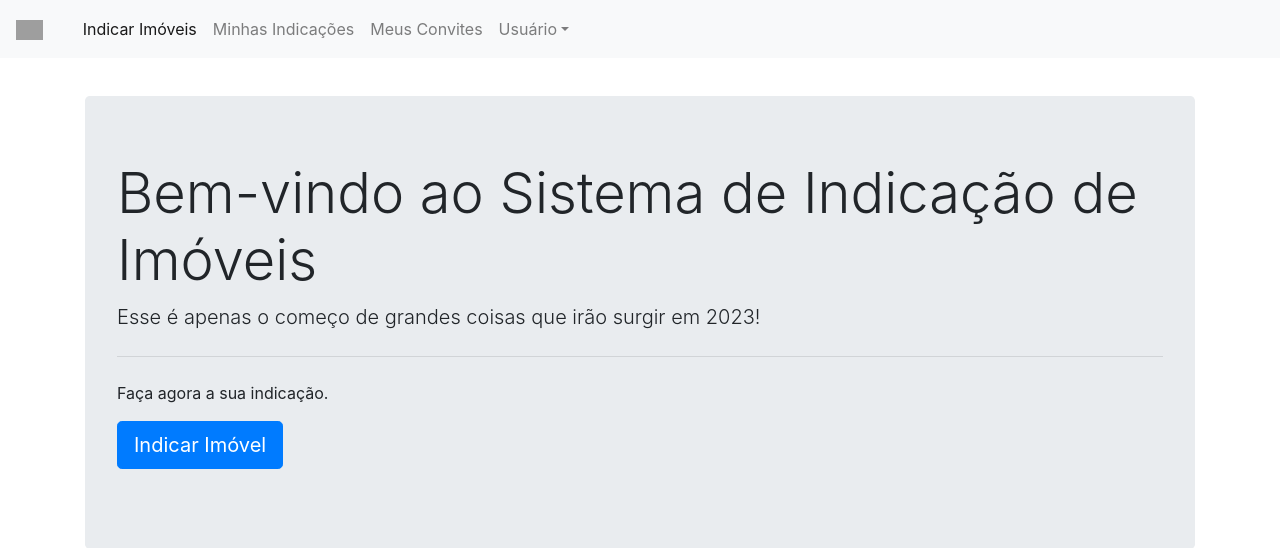
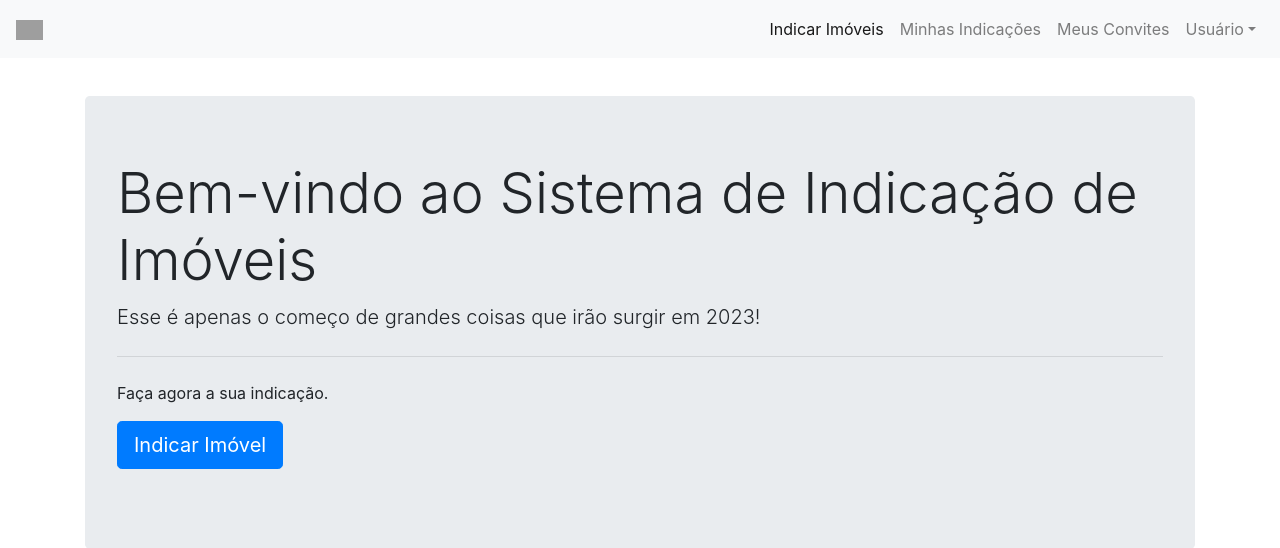
Before and after one commit to fabiofelipe131/programa-indicacao, a Django app: page / in a window 1280 px wide. Shown: the top 548 px of the page. Run offline with Django 3.2, Linux system fonts and the light colour scheme; some libraries are stand-ins or nearby versions; grey boxes are pictures that could not be loaded.

Commit message:
Alterações Nav1

```diff
--- a/myproject/core/templates/includes/nav.html
+++ b/myproject/core/templates/includes/nav.html
@@ -11,8 +11,8 @@
             <span class="navbar-toggler-icon"></span>
         </button>
 
-        <div class="collapse navbar-collapse" id="navbarsExampleDefault">
-            <ul class="navbar-nav mr-auto">
+        <div class="collapse navbar-collapse justify-content-end" id="navbarsExampleDefault">
+            <ul class="navbar-nav">
                 <li class="nav-item active">
                     <a class="nav-link" href="{% url 'index' %}">Indicar Imóveis <span class="sr-only">(current)</span></a>
                 </li>
```
